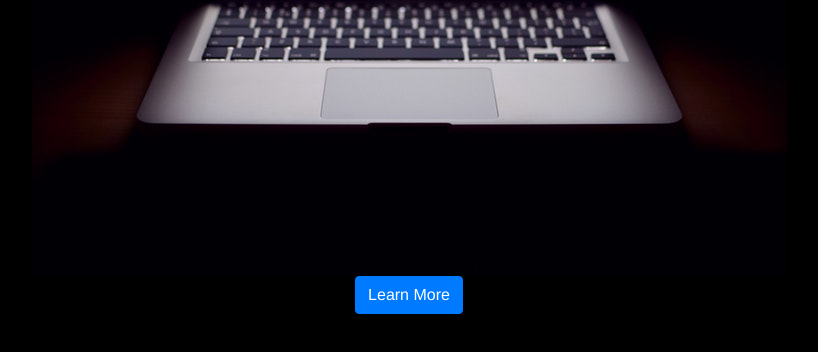
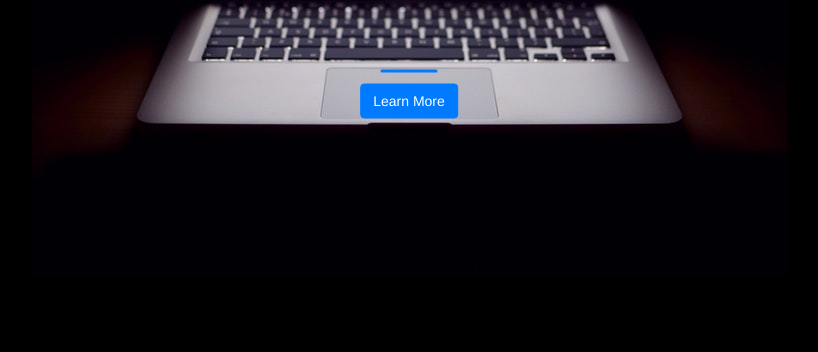
Before and after one commit to jammera/Landing-page, a plain HTML site: page index.html in a window 1280 px wide. Shown: the part 224-576 px from the top of the page, without its empty margins (231-1049 px from the left). Drawn offline with nearby package versions, Linux system fonts and the light colour scheme.

Commit message:
Update style.css

```diff
--- a/style.css
+++ b/style.css
@@ -4,11 +4,24 @@ body {
 	background-color: #000000;
 }
 /* responsive font-size */
-h1 {
+h1, #learn-more {
 	font-size: 1.0em;
 }
+
+
 .display-2 {
 	font-size: 2.6em;
+}
+
+.line {
+	width: 5%;
+	height: 3px;
+	border-radius: 2px;
+	background-color: #007bff;
+    position: absolute;
+    top: 59%;
+    left: 50%;
+    transform: translate(-50%, -50%);
 }
 
 @media (min-width: 48em) {
@@ -18,6 +31,10 @@ h1 {
 	.display-2 {
 		font-size: 5.2em;
 	}
+
+	.btn-primary {
+		font-size: 1.0em;
+	}
 }
 /* Large devices (desktops, 62em and up) */
 @media (min-width: 62em) {
@@ -25,12 +42,18 @@ h1 {
 	body {
 		font-size: 14px !important;
 	}
+	.btn-primary {
+		font-size: 10px;
+	}
 }
 /* Extra large devices (large desktops, 75em and up) */
 @media (min-width: 75em) {
 	html,
 	body {
 		font-size: 16px !important;
+	}
+	.btn-primary {
+		font-size: 1.0em;
 	}
 }
 
@@ -45,7 +68,6 @@ h1 {
 	 color: white;
  }
 
-
 /* Centered text */
 .centered {
     position: absolute;
@@ -53,12 +75,17 @@ h1 {
     left: 50%;
     transform: translate(-50%, -50%);
 }
-#learn-more {
+
+
+
+.btn-primary {
     position: absolute;
-    top: 90%;
+    top: 65%;
     left: 50%;
     transform: translate(-50%, -50%);
+
 }
-#learn-more:hover {
+
+.btn-primary:hover {
 	color: #051C38;
 }
```
